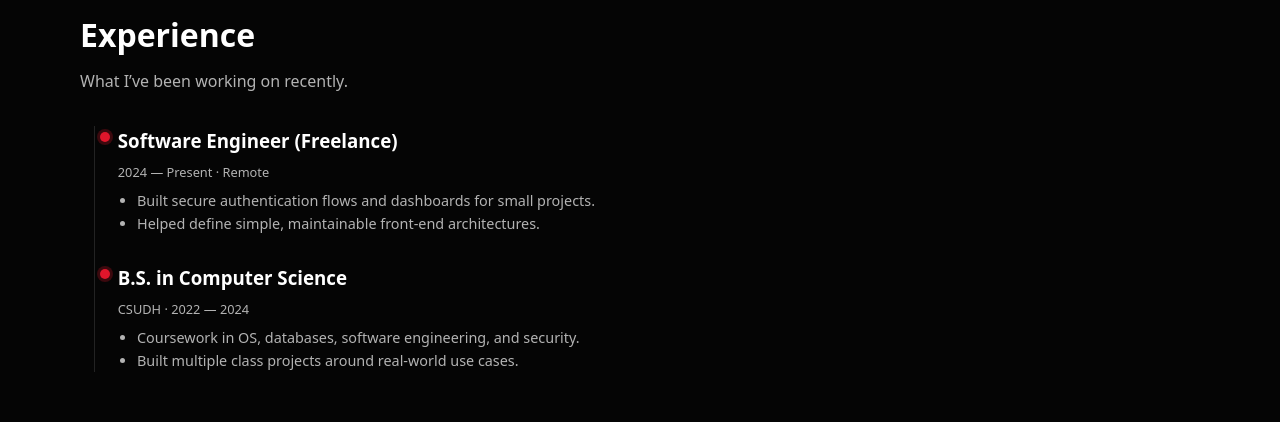
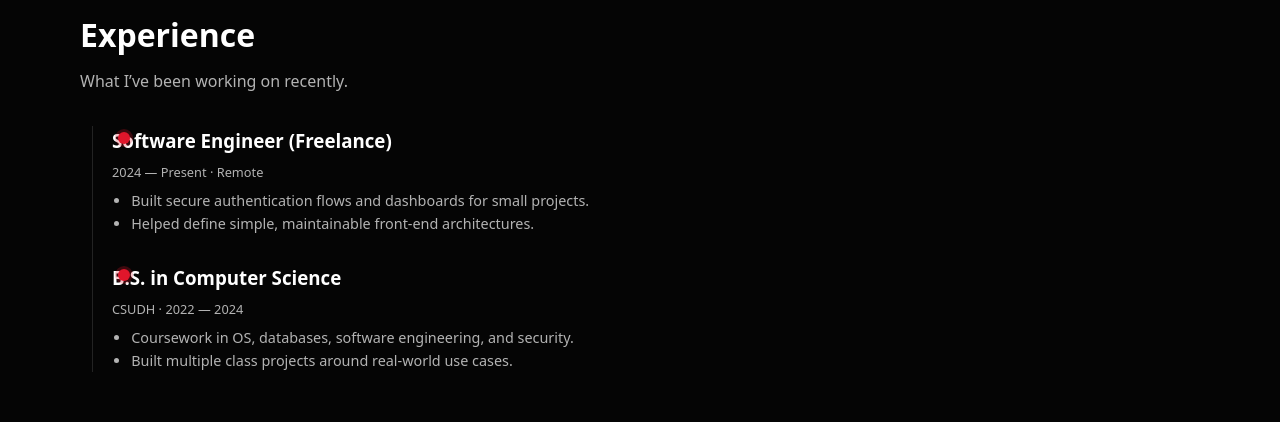
Before and after one commit to danpb27/FirstWebDeployment, a plain HTML site: page index.html in a window 1280 px wide. Shown: the part 1880-2302 px from the top of the page. Drawn offline with Linux system fonts and the light colour scheme.

Commit message:
Update styles.css

```diff
--- a/styles.css
+++ b/styles.css
@@ -433,11 +433,22 @@ body {
 /* Timeline */
 
 .timeline {
-  border-left: 1px solid rgba(255, 255, 255, 0.12);
-  margin-left: 0.9rem;
-  padding-left: 1.4rem;
+  position: relative;
+  margin-left: 0;
+  padding-left: 2rem;
   display: grid;
   gap: 1.8rem;
+}
+
+/* vertical line */
+.timeline::before {
+  content: "";
+  position: absolute;
+  left: 0.75rem;
+  top: 0;
+  bottom: 0;
+  width: 1px;
+  background: rgba(255, 255, 255, 0.12);
 }
 
 .timeline-item {
@@ -445,13 +456,14 @@ body {
 }
 
 .timeline-marker {
-  width: 10px;
-  height: 10px;
-  border-radius: 999px;
+  width: 12px;
+  height: 12px;
+  border-radius: 50%;
   background: var(--accent);
   position: absolute;
-  left: -1.1rem;
+  left: 0.75rem;           /* same x as the line */
   top: 0.35rem;
+  transform: translateX(-50%);  /* centers the dot on the line */
   box-shadow: 0 0 0 3px rgba(224, 22, 43, 0.25);
 }
 
```
